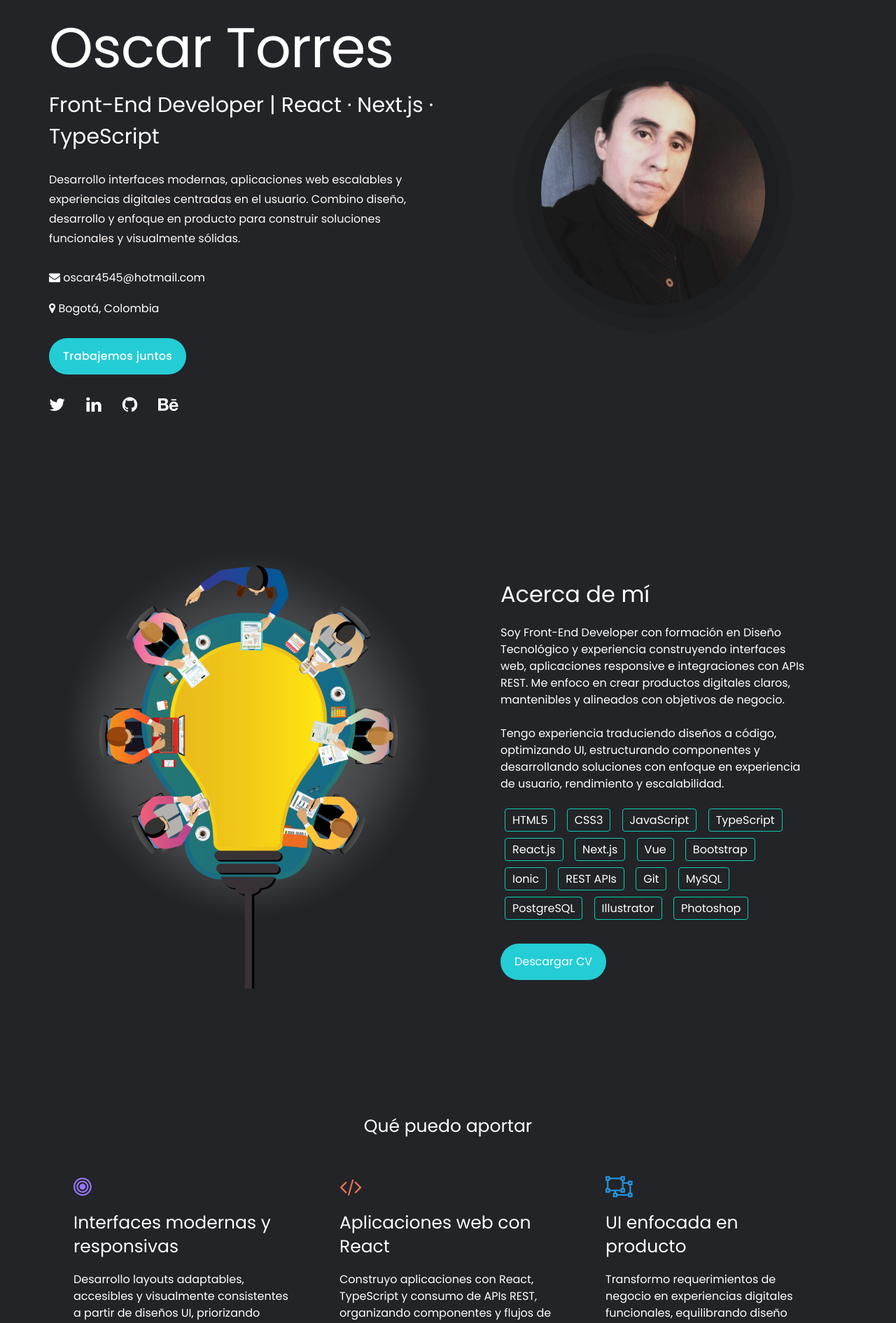
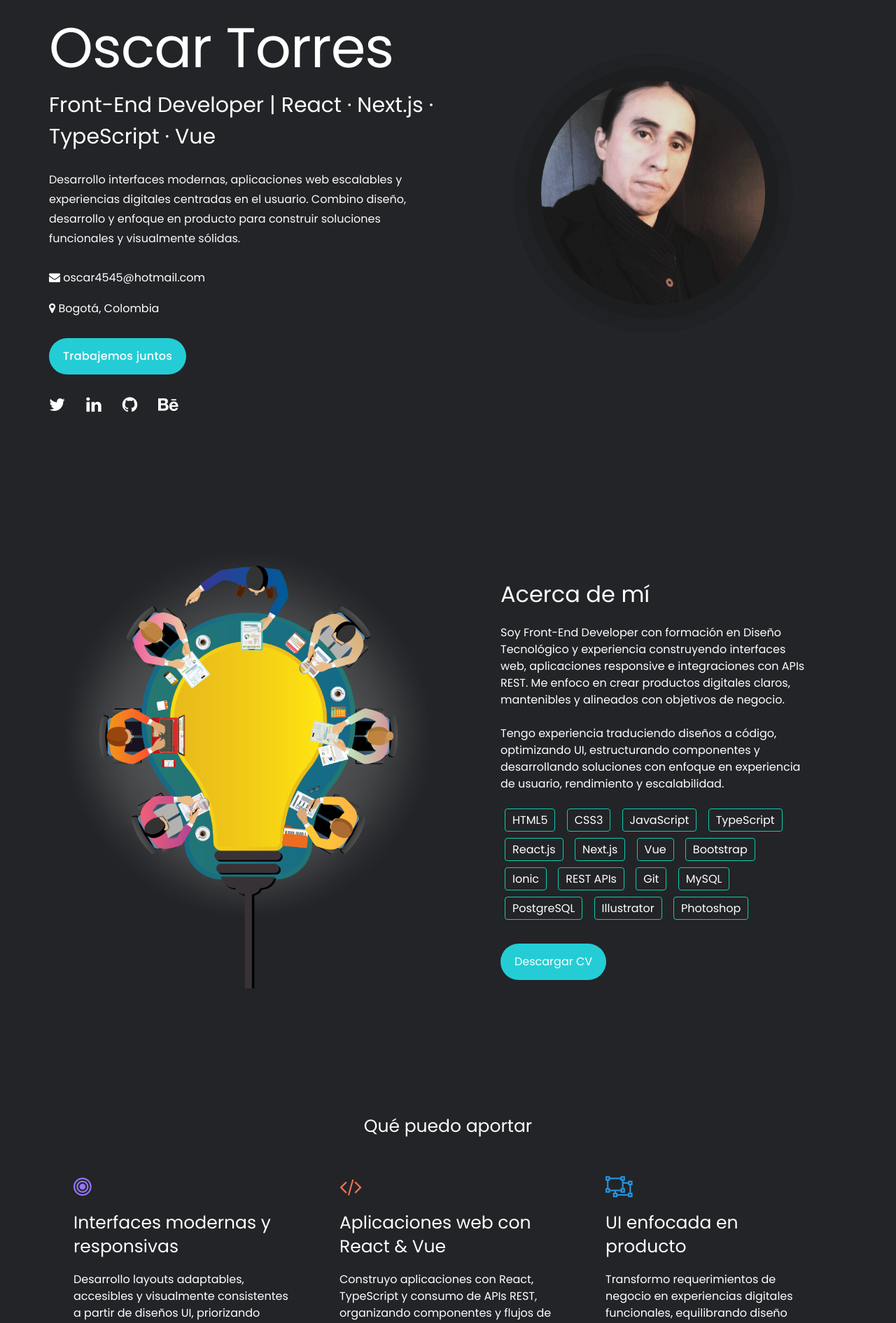
Before and after one commit to Otorres851/Portafolio, a plain HTML site: page index.html in a window 1280 px wide. Shown: the part 206-2096 px from the top of the page at 70% size. Drawn offline with nearby package versions, Linux system fonts and the light colour scheme.

Commit message:
chore(Portfolio): we add other skills

```diff
--- a/index.html
+++ b/index.html
@@ -164,7 +164,7 @@
             <span class="title">Disponible para nuevos proyectos</span><br />
             <span class="nam">Oscar Torres</span><br />
             <span class="designation"
-              >Front-End Developer | React · Next.js · TypeScript</span
+              >Front-End Developer | React · Next.js · TypeScript · Vue</span
             ><br />
 
             <p class="hero-description">
@@ -355,7 +355,7 @@
           >
             <div class="mh-service-item">
               <i class="fa fa-code iron-color"></i>
-              <h3>Aplicaciones web con React</h3>
+              <h3>Aplicaciones web con React & Vue</h3>
               <p>
                 Construyo aplicaciones con React, TypeScript y consumo de APIs
                 REST, organizando componentes y flujos de interfaz orientados a
```
